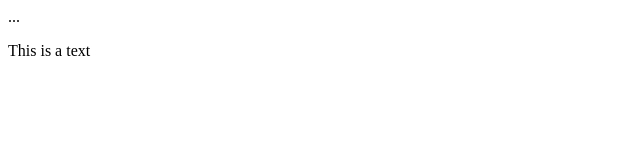
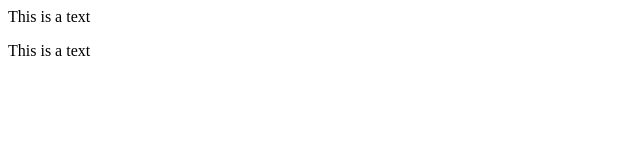
Before and after one commit to Sheaalba/Sheaalba.github.io, a plain HTML site: page index.html in a window 1280 px wide. Shown: the full height of the page, 0-640 px from the left. Drawn offline with Linux system fonts and the light colour scheme.

Commit message:
New Title

```diff
--- a/index.html
+++ b/index.html
@@ -1,6 +1,6 @@
 <html>
     <head>
-        ...
+        <p>This is a text</p>
     </head>
     <body>
         <p>This is a text</p>
```
